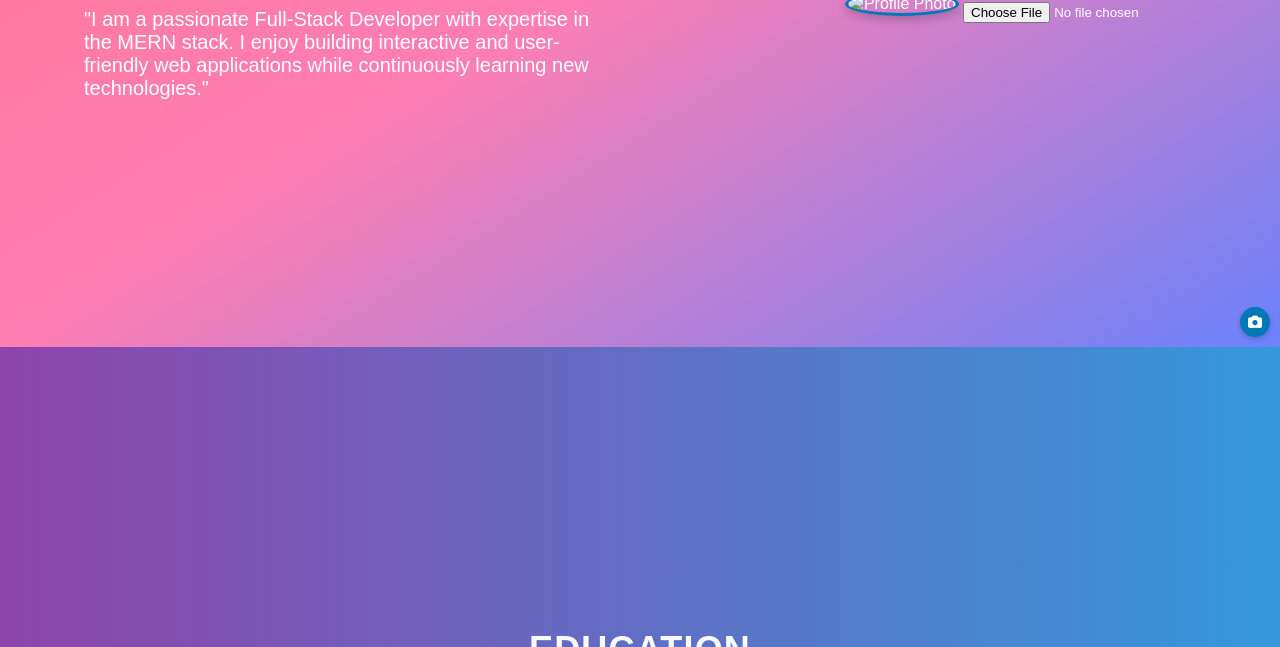
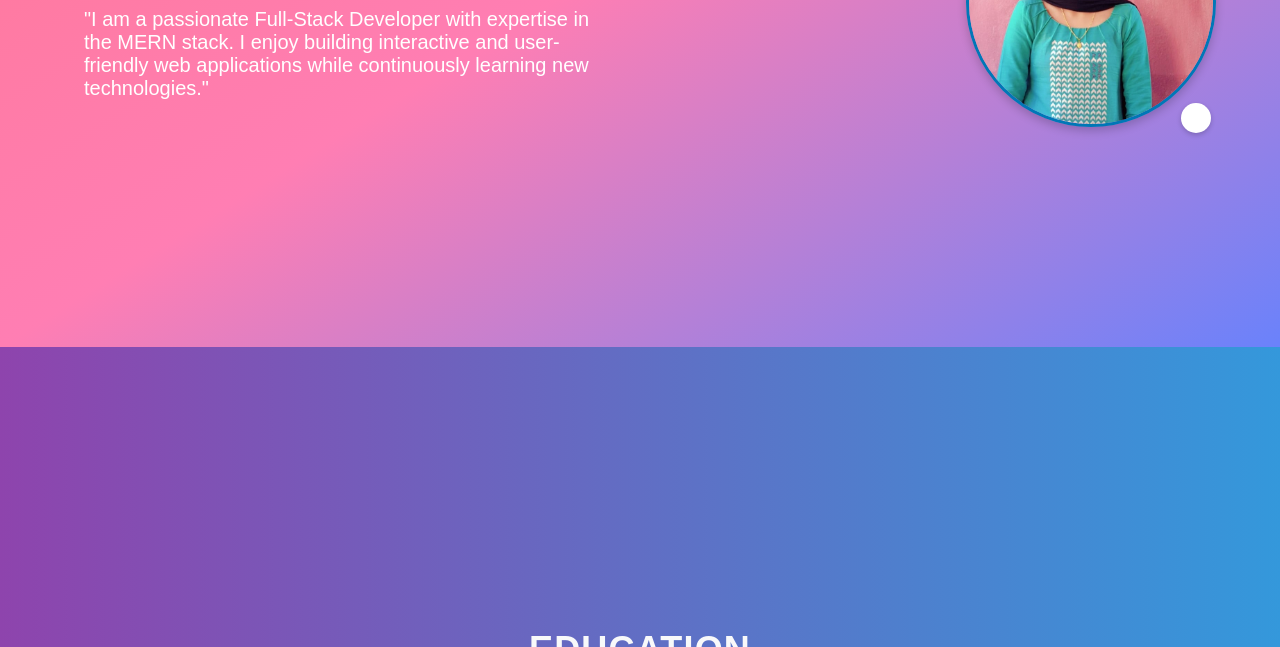
Before and after one commit to Eedpugantirajasri/portfolio-website, a plain HTML site: page index.html in a window 1280 px wide. Shown: the part 453-1100 px from the top of the page. Drawn offline with Linux system fonts and the light colour scheme; files whose address does not match are found by name.

Commit message:
Initial commit

```diff
--- a/index.css
+++ b/index.css
@@ -116,6 +116,21 @@
     animation: zoomIn 0.3s ease-in-out;
     background: #005f8d;
 }
+.hidden {
+    display: none;
+}
+.upload-label {
+    position: relative;
+    cursor: pointer;
+}
+.edit-icon {
+    position: absolute;
+    bottom: 5px;
+    right: 5px;
+    background: #fff;
+    border-radius: 50%;
+    padding: 5px;
+}
 
 @keyframes fadeIn {
     from {
--- a/index.html
+++ b/index.html
@@ -9,7 +9,6 @@
     <link rel="stylesheet" href="./skills.css">
     <link rel="stylesheet" href="./projects.css">
     <link rel="stylesheet" href="./contact.css">
-    <link rel="stylesheet" href="./resume.css">
     <script src="https://kit.fontawesome.com/a076d05399.js" crossorigin="anonymous"></script>
 </head>
 <body>
@@ -37,8 +36,8 @@
             </div>
             <div class="profile-container">
                 <label for="profile-upload" class="upload-label">
-                    <img id="profile-pic" src="C:\Users\garap\Downloads/image.jpg" alt="Profile Photo">
-                    <input type="file" id="profile-upload" accept="image/*">
+                    <img id="profile-pic" src="C:\Users\garap\OneDrive\Documents\portfolio-website\image.jpg" alt="Profile Photo">
+                    <input type="file" id="profile-upload" accept="image/*" class="hidden">
                     <div class="edit-icon">
                         <i class="fas fa-camera"></i>
                     </div>
@@ -99,7 +98,6 @@
             </div>
         </div>
     </section>
-
     <section id="contact">
         <h2>Contact Me</h2>
         <div class="contact-container">
```
Also changed, not shown: image.jpg (added).
